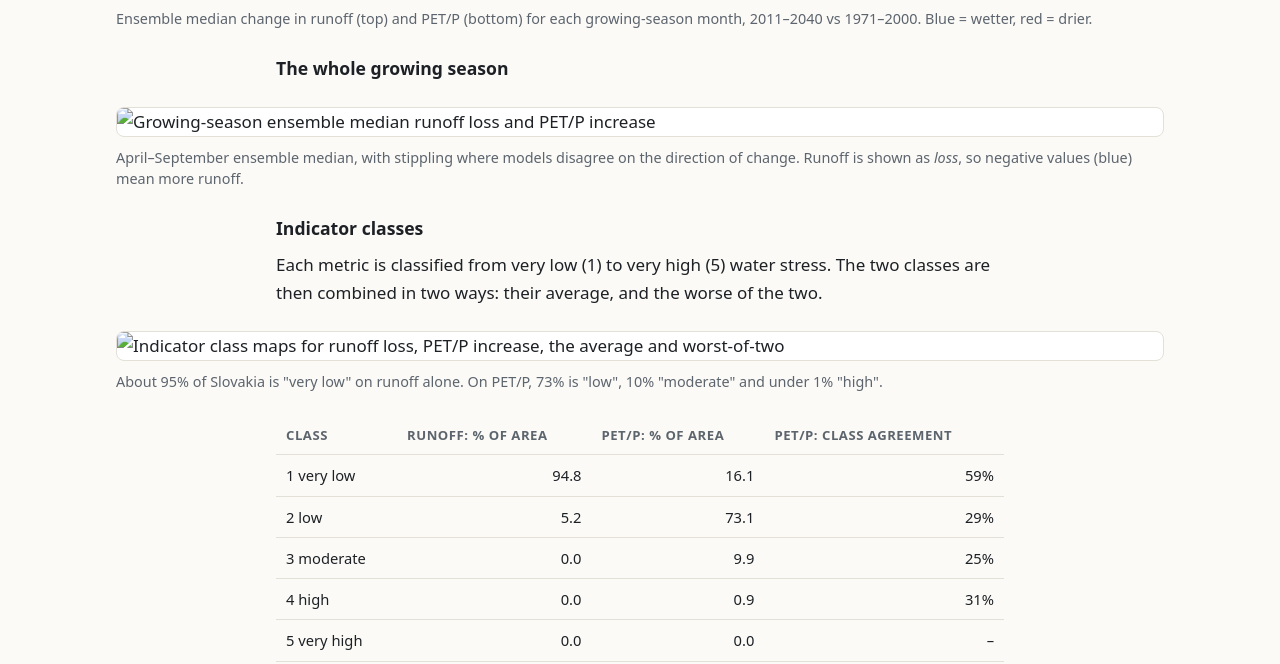
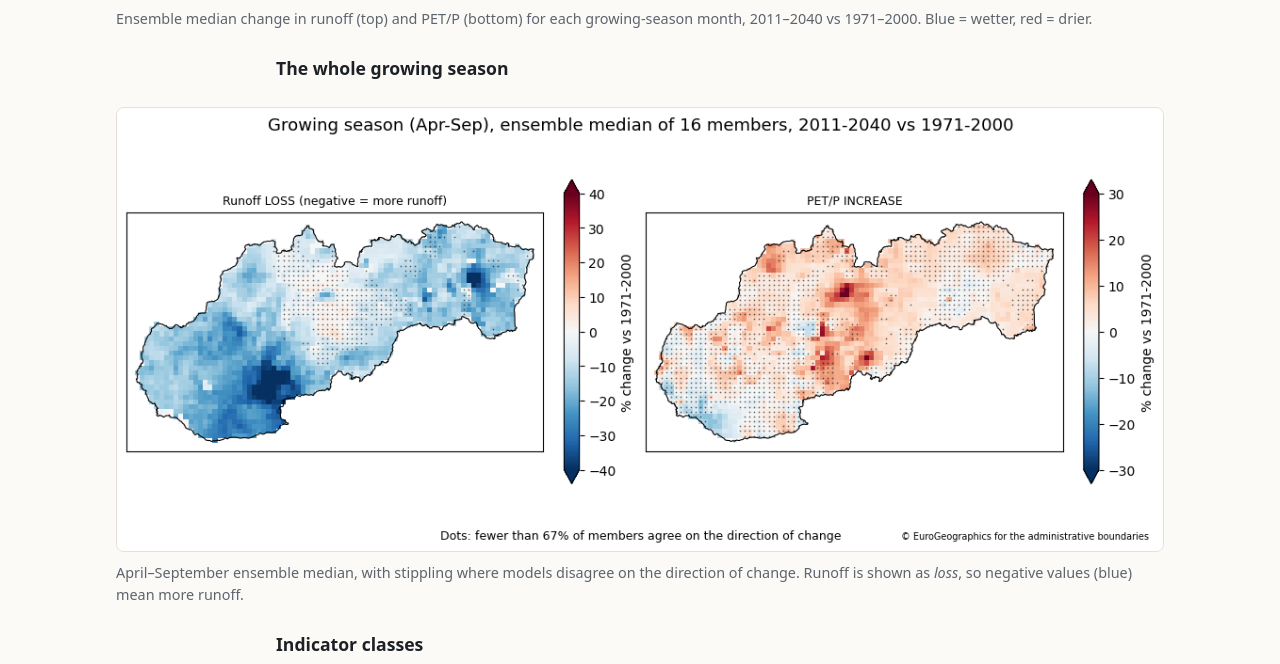
Before and after one commit to Stephen-Chastain/climate_risk_slovakia, a plain HTML site: page index.html in a window 1280 px wide. Shown: the part 2015-2679 px from the top of the page. Drawn offline with Linux system fonts and the light colour scheme.

Commit message:
fixing some figure links.

```diff
--- a/index.html
+++ b/index.html
@@ -266,7 +266,7 @@
       </div>
       <div class="wide">
         <figure>
-          <img src="figures/season_mean.png" alt="Growing-season ensemble median runoff loss and PET/P increase" loading="lazy">
+          <img src="figures/gs_median_ensemble_2011-2040.png" alt="Growing-season ensemble median runoff loss and PET/P increase" loading="lazy">
           <figcaption>
             April–September ensemble median, with stippling where models disagree on the direction of change.
             Runoff is shown as <em>loss</em>, so negative values (blue) mean more runoff.
@@ -283,7 +283,7 @@
       </div>
       <div class="wide">
         <figure>
-          <img src="figures/indicator_classes.png" alt="Indicator class maps for runoff loss, PET/P increase, the average and worst-of-two" loading="lazy">
+          <img src="figures/gs_median_ensemble_2011-2040_classes.png" alt="Indicator class maps for runoff loss, PET/P increase, the average and worst-of-two" loading="lazy">
           <figcaption>
             About 95% of Slovakia is "very low" on runoff alone. On PET/P, 73% is "low", 10% "moderate" and
             under 1% "high".
@@ -292,7 +292,7 @@
       </div>
 
       <div class="wrap">
-        <!-- OPTIONAL: summary table. Values from the notebook's #14 output. -->
+        <!-- summary table. Values from the notebook's #14 output. -->
         <div class="table-wrap">
           <table>
             <thead>
```
Also changed, not shown: figures/gs_median_ensemble_2011-2040_classes.png (added).
